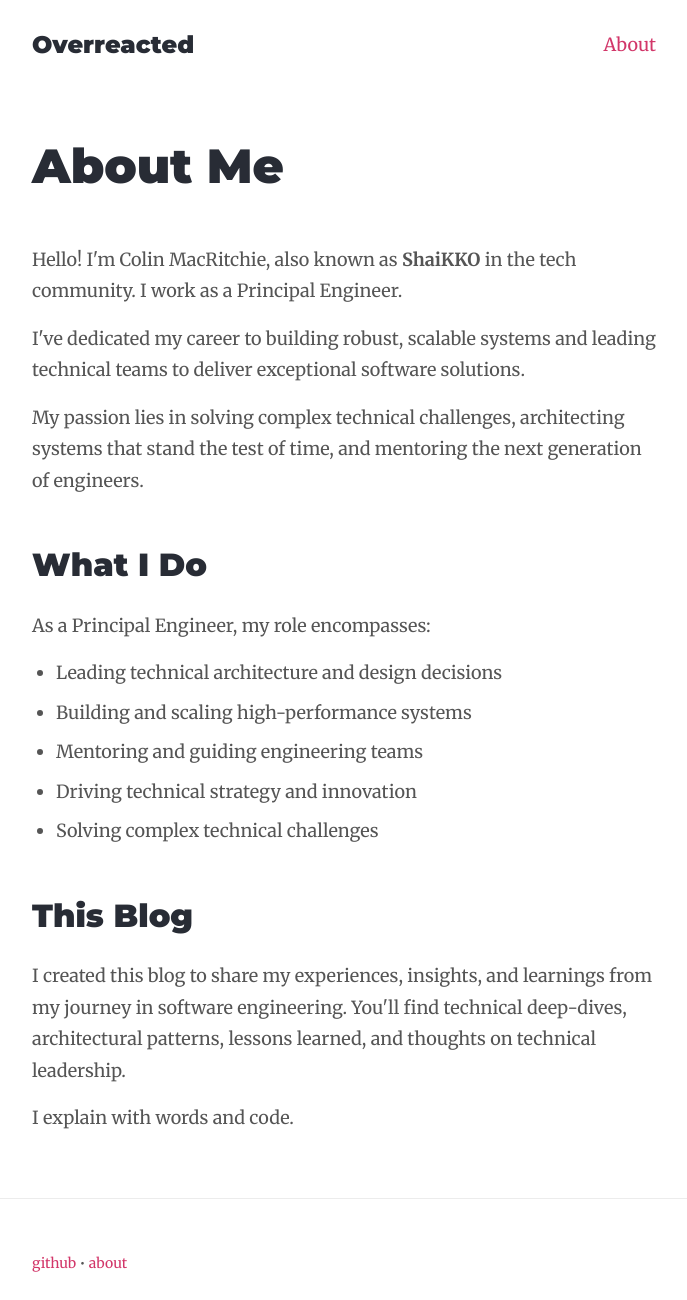
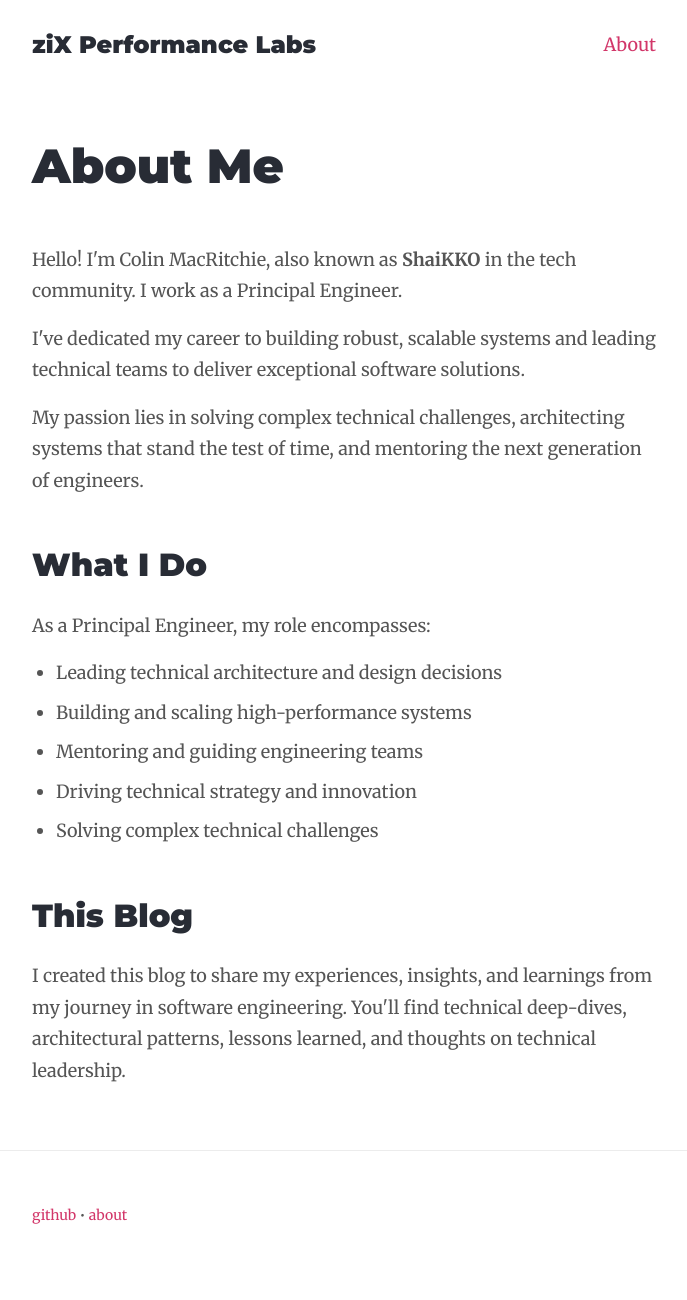
Before and after one commit to N0V4-Labs/N0V4-Labs-web, a plain HTML site: page about.html in a window 1280 px wide. Shown: the whole page, without its empty margins (296-983 px from the left). Drawn offline with Linux system fonts and the light colour scheme.

Commit message:
Update title and branding in about.html

```diff
--- a/about.html
+++ b/about.html
@@ -4,7 +4,7 @@
     <meta charset="UTF-8">
     <meta name="viewport" content="width=device-width, initial-scale=1.0">
     <meta name="description" content="About Colin MacRitchie (ShaiKKO), Principal Engineer">
-    <title>About | Overreacted</title>
+    <title>About | ziX Performance Labs</title>
     <link rel="preconnect" href="https://fonts.googleapis.com">
     <link rel="preconnect" href="https://fonts.gstatic.com" crossorigin>
     <link href="https://fonts.googleapis.com/css2?family=Merriweather:ital,wght@0,300;0,400;0,700;0,900;1,400&family=Montserrat:wght@400;700;900&display=swap" rel="stylesheet">
@@ -15,7 +15,7 @@
         <nav class="navbar">
             <div class="container">
                 <div class="nav-brand">
-                    <h1><a href="index.html" style="color: inherit; text-decoration: none;">Overreacted</a></h1>
+                    <h1><a href="index.html" style="color: inherit; text-decoration: none;">ziX Performance Labs</a></h1>
                 </div>
                 <ul class="nav-menu">
                     <li><a href="about.html">About</a></li>
@@ -67,9 +67,6 @@
                         my journey in software engineering. You'll find technical deep-dives,
                         architectural patterns, lessons learned, and thoughts on technical leadership.
                     </p>
-                    <p>
-                        I explain with words and code.
-                    </p>
                 </div>
             </section>
         </div>
```
